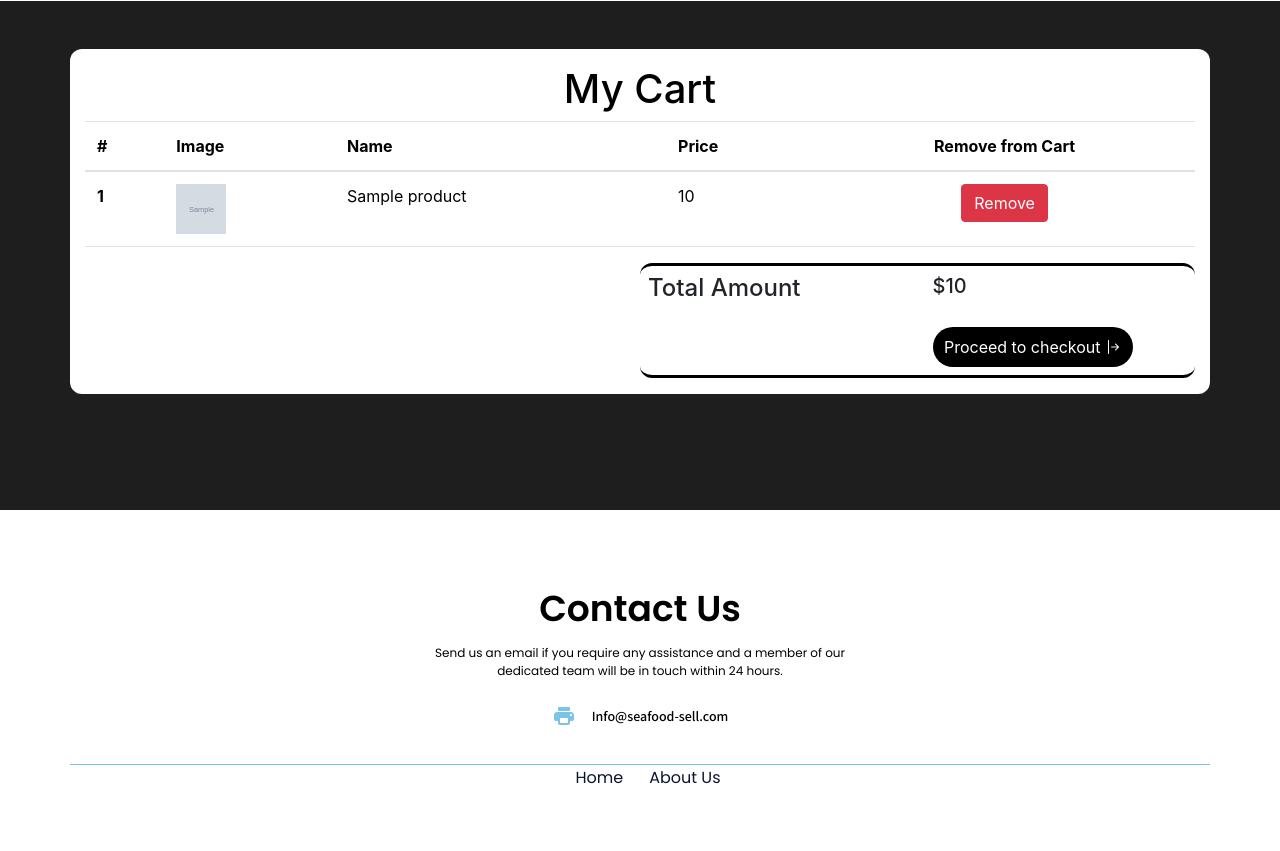
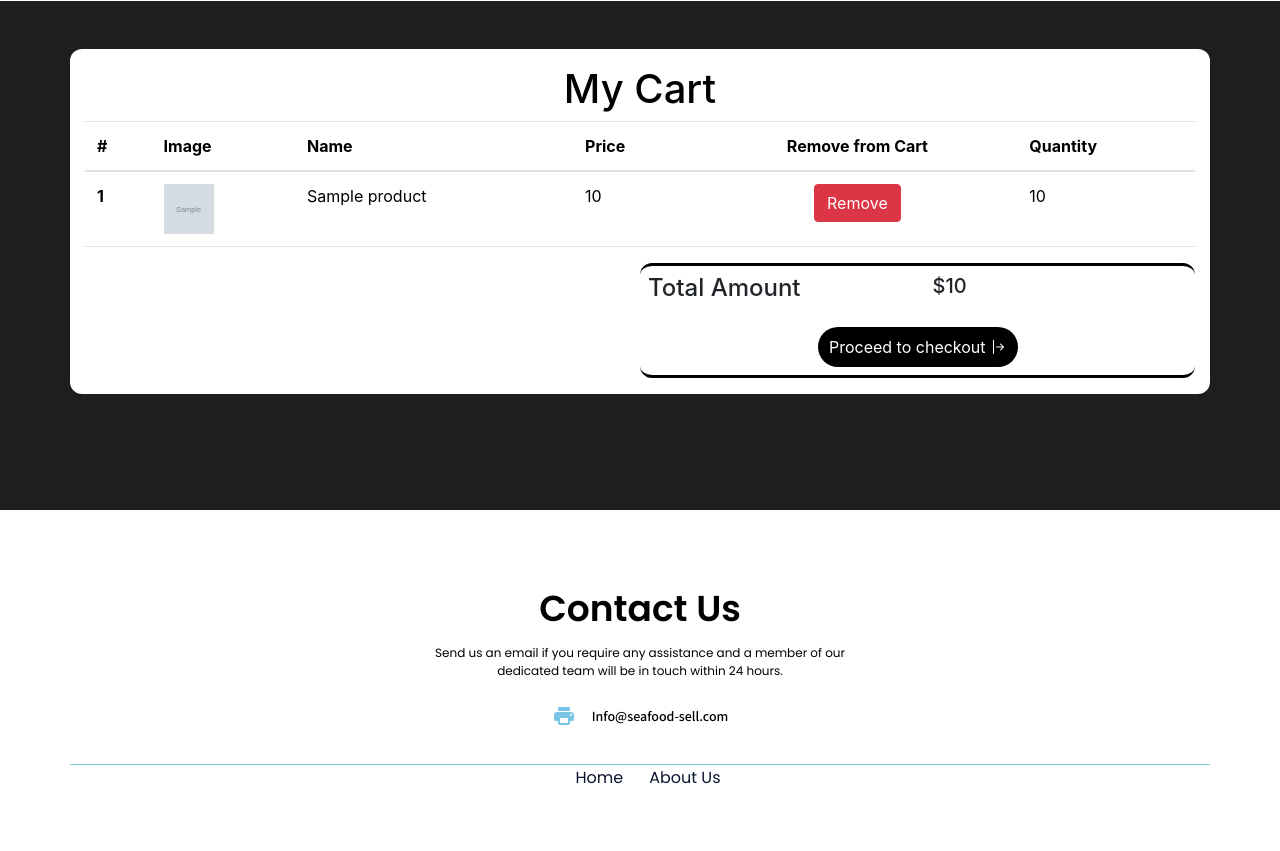
Before and after one commit to Armandoh4/Seafood-Sell, a Django app: page /cart in a window 1280 px wide. Shown: the part 75-926 px from the top of the page. Run offline with Django 5.2, Linux system fonts and the light colour scheme; a user stored in the database is signed in; tables that the repository leaves empty hold one stand-in row (values such as "Sample post"); grey boxes marked "Sample" are stand-in pictures; some libraries are stand-ins or nearby versions.

Commit message:
Fixed errors in cart & new template for cart quantity

```diff
--- a/core/settings.py
+++ b/core/settings.py
@@ -26,7 +26,7 @@ INSTALLED_APPS = [
     'django.contrib.staticfiles',
     'accounts',
     'products',
-    'cart'
+    'cart',
 ]
 
 MIDDLEWARE = [
--- a/core/urls.py
+++ b/core/urls.py
@@ -14,7 +14,7 @@ Including another URLconf
     1. Import the include() function: from django.urls import include, path
     2. Add a URL to urlpatterns:  path('blog/', include('blog.urls'))
 """
-# core/urls.py
+
 from django.contrib import admin
 from django.urls import path, include
 from django.conf import settings
@@ -25,7 +25,6 @@ urlpatterns = [
     path('accounts/', include('accounts.urls')),
     path('cart/', include('cart.urls')),
 
-    # path('product/', include('products.urls')),
     path('', include('products.urls')),
 ]
 if settings.DEBUG:
--- a/products/views.py
+++ b/products/views.py
@@ -77,6 +77,10 @@ def removefromcart(request, id):
     cart = Cart.objects.get(id=id)
     cart.delete()
     return redirect('/cart')
+
+# View to quantify products in cart
+
+
 
 # View to display the checkout page
 @login_required(login_url='/accounts/login')
--- a/templates/cart.html
+++ b/templates/cart.html
@@ -12,6 +12,8 @@
                 <th scope="col">Name</th>
                 <th scope="col">Price</th>
                 <th scope="col" class="text-center">Remove from Cart</th>
+                <th scope="col">Quantity</th>
+                <!--Needs updating for 'quantity' and uses bootstrap for style-->
             </tr>
         </thead>
         <tbody>
@@ -31,6 +33,7 @@
                     <button type="button" class="btn btn-danger">Remove</button>
                     </a>
                 </td>
+                <td>{{cart.product.price}}</td> <!--Table last item-->
 
             </tr>
             {% endfor %}
@@ -47,10 +50,6 @@
             </tr>
             <tr>
                 <th scope="row">3</th>
-                <td><img src="https://b2861582.smushcdn.com/2861582/wp-content/uploads/2023/02/splash-03-605-v1.png?lossy=2&strip=1&webp=1"
-                        alt="" class="img-fluid" style="height: 50px;width: 50px;object-fit: cover;"></td>
-                <td>Larry the Bird</td>
-                <td>@twitter</td>
                 <td class="text-center">
                     <button type="button" class="btn btn-danger">Remove</button>
                 </td>
@@ -59,7 +58,6 @@
     </table>
 
     <div class="d-flex justify-content-end">
-
         <div class="w-50 p-2" style="border-top:3px solid black;border-bottom:3px solid black; border-radius: 12px;">
             <div class="row">
 
@@ -71,8 +69,7 @@
                     <h5 class=" ">${{total_price}}</h5>
                 </div>
 
-                <div class="col-6"></div>
-                <div class="col-6">
+                <div style="display: flex; justify-content: center;">
                     <div class=" mt-3">
                         <button class="btn btn-primary" id="loading" type="button" disabled style="background-color: black;color: white; border-radius: 25px;border: none;width:200px;">
                             <span class="spinner-border spinner-border-sm" aria-hidden="true"></span>
--- a/templates/details.html
+++ b/templates/details.html
@@ -11,7 +11,9 @@
             <div class="swiper mySwiper" >
                 <div class="swiper-wrapper">
                     {% for i in product.productimg.all %}
-                  <div class="swiper-slide" style="border: 2px solid white;  border-radius: 20px;overflow:hidden;"> <img src="{{ i.image.url }}" class="d-block" alt="{{ product.product_name }}"></div>
+                  <div class="swiper-slide" style="border: 2px solid white;  border-radius: 20px;overflow:hidden;">
+                    <img src="{{ i.image.url }}" class="d-block" alt="{{ product.product_name }}">
+                  </div>
                   {% endfor %}
                 </div>
                 <div class="swiper-button-next"></div>
--- a/templates/success.html
+++ b/templates/success.html
@@ -30,9 +30,9 @@
     margin: 0 auto;
   }
 </style>
-<div class='d-flex ' style='margin-top:116px;'>
+<div class="d-flex" style="margin-top:116px;">
 <div class="card m-auto">
-  <div class='d-flex' style="border-radius:200px; height:200px; width:200px; background: #F8FAF5; margin:0 auto;">
+  <div class="d-flex" style="border-radius:200px; height:200px; width:200px; background: #F8FAF5; margin:0 auto;">
     <i class="checkmark" style="margin:auto;">✓</i>
   </div>
     <h1>Success</h1>
```
